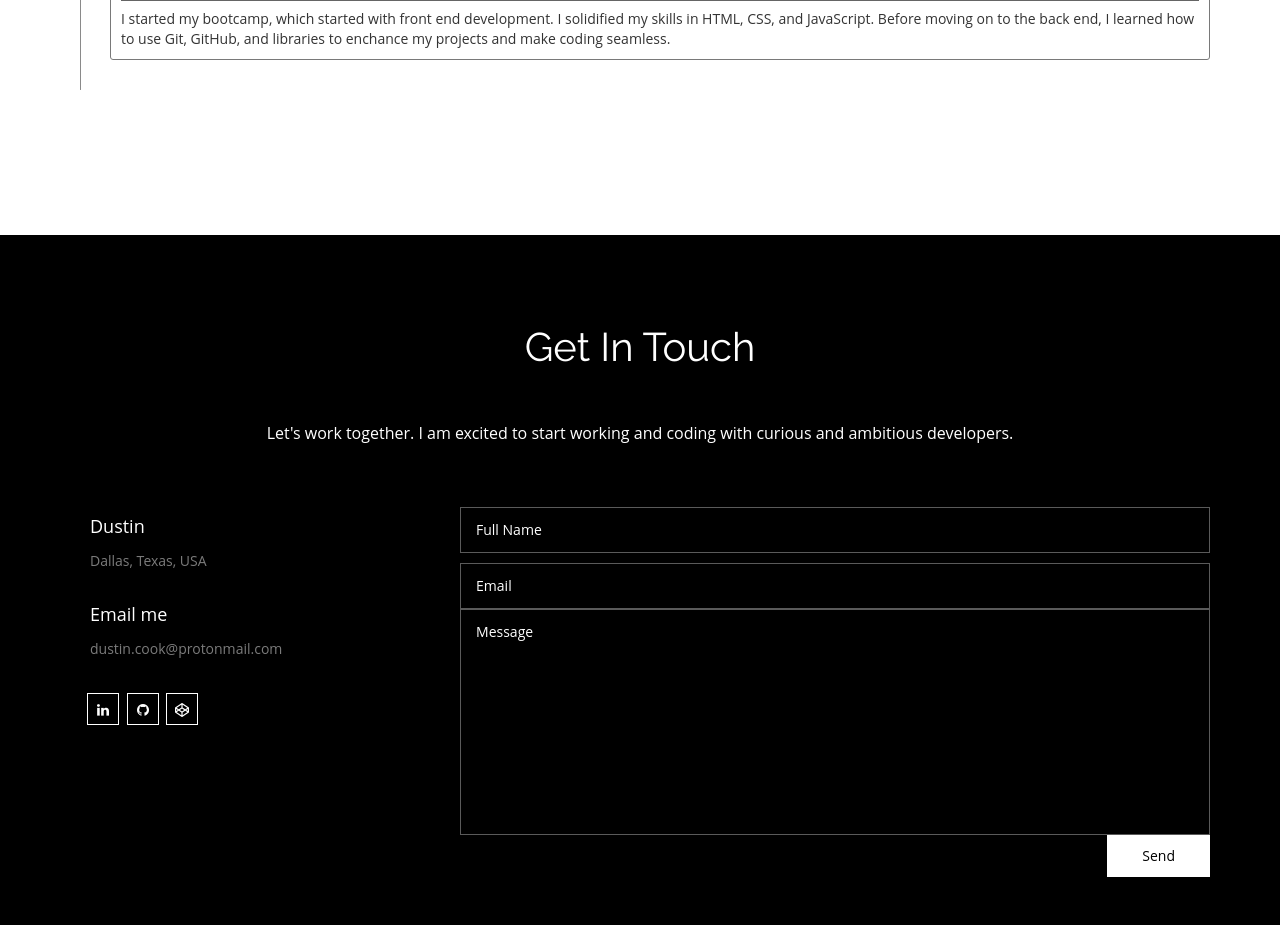
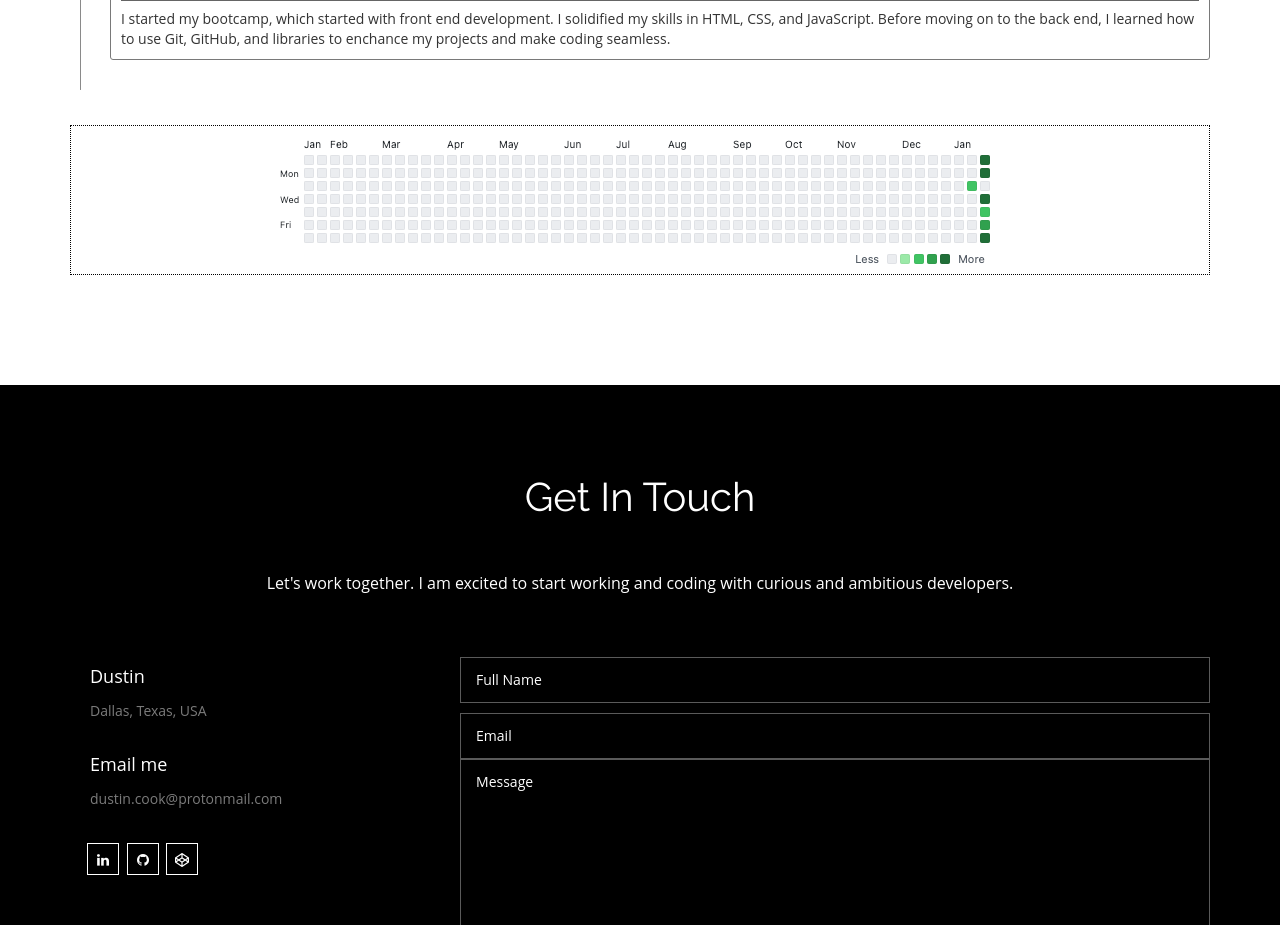
Before and after one commit to peichykeen/bootcamp, a website: page 1-HTML-CSS-JavaScript/Resume-Site/index.html in a window 1280 px wide. Shown: the part 3000-3925 px from the top of the page. Drawn offline with Linux system fonts and the light colour scheme.

Commit message:
visual updates github graph

```diff
--- a/1-HTML-CSS-JavaScript/Resume-Site/css/style.css
+++ b/1-HTML-CSS-JavaScript/Resume-Site/css/style.css
@@ -2379,3 +2379,12 @@ display:none;
 }
 .rt-box {/* float: left; *//* width: 88%; */text-align: left;margin-left: 10px;margin-bottom: 25px;text-align: center;}
 img.img.img-circle.lt-box {/* float: left; */width: 64px;height: auto;}
+
+.magic {
+    text-align: center;
+        display: block;
+}
+
+.magic {
+    border: dotted 1px #000;
+}
--- a/1-HTML-CSS-JavaScript/Resume-Site/index.html
+++ b/1-HTML-CSS-JavaScript/Resume-Site/index.html
@@ -431,7 +431,9 @@
 						 Loading stuff
 						Loading the data just for you.
 					</div>-->
-
+					<div class="col-md magic">
+						<img alt="GitHub Graph" src="/1-HTML-CSS-JavaScript/Resume-Site/img/githubgraph.png">
+					   </div>
 
 				</div>
 </div>
```
Also changed, not shown: 1-HTML-CSS-JavaScript/Resume-Site/img/githubgraph.png (added), 3 other files.
